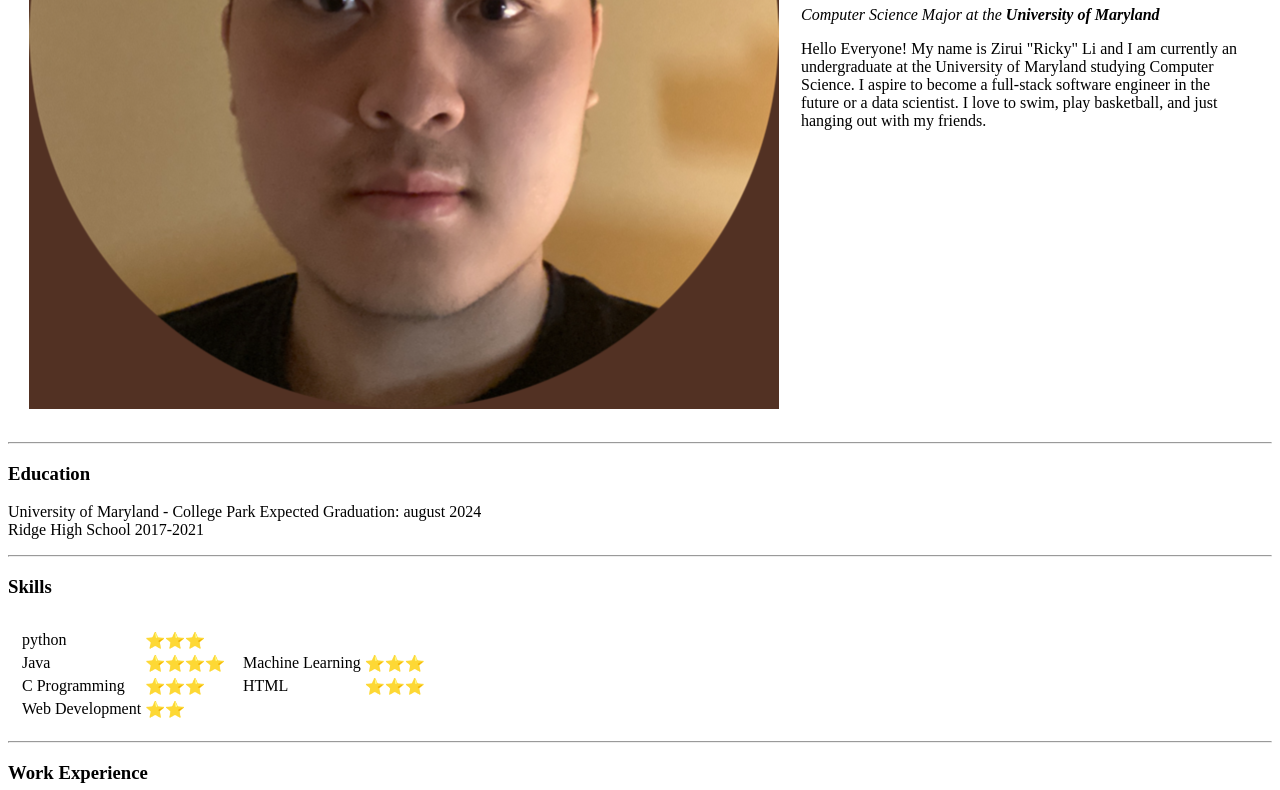
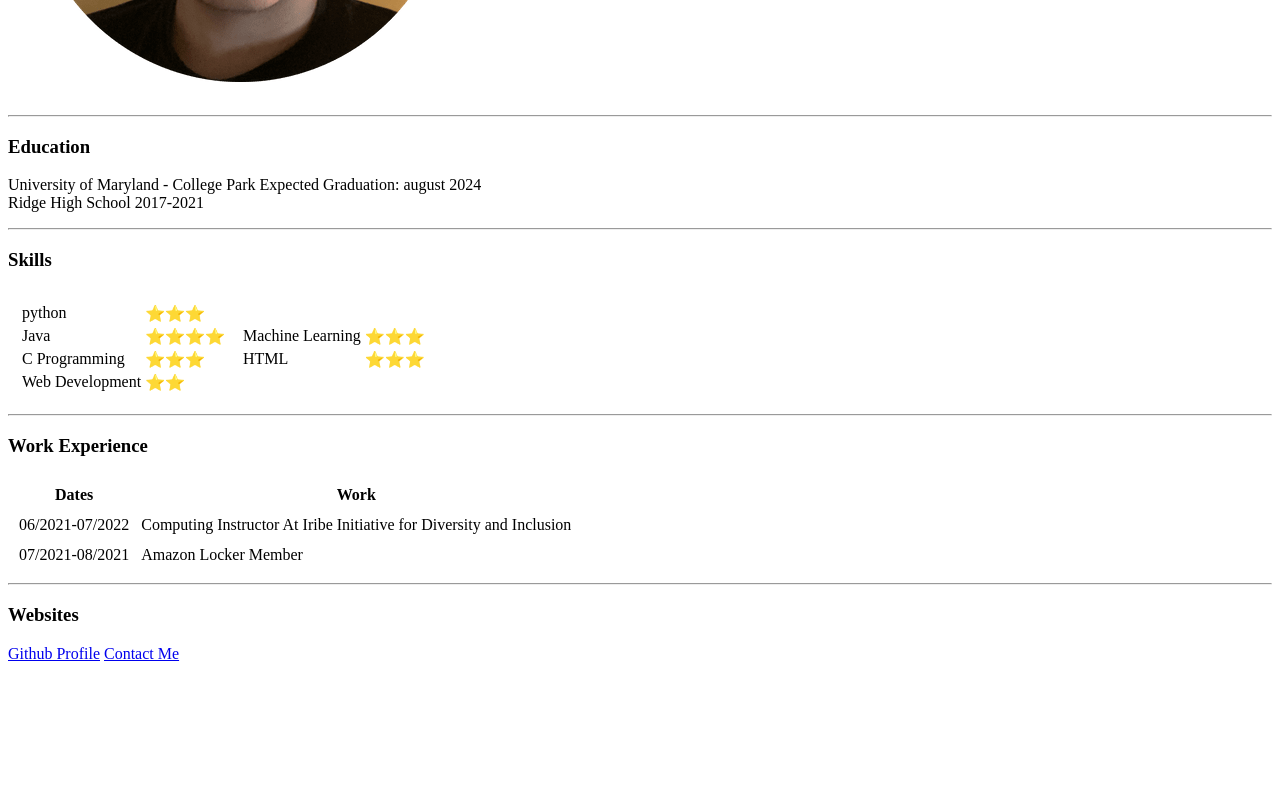
Before and after one commit to RickyLi15/CV, a plain HTML site: page index.html in a window 1280 px wide. Shown: the part 370-1160 px from the top of the page. After the commit the page ends 1041 px from the top, so only its background shows below. Drawn offline with Linux system fonts and the light colour scheme.

Commit message:
Changed photo size

```diff
--- a/index.html
+++ b/index.html
@@ -12,7 +12,7 @@
   <table cellspacing="20">
     <tr>
       <td>
-          <img src="Images/My project.png" alt="picture of Myself" >
+          <img src="Images/IMG_2427-modified-2-2.png" alt="picture of Myself" >
       </td>
       <td>
         <h1> Zirui Li</h1>
```
Also changed, not shown: Images/IMG_2427-modified-2-2.png (added).
